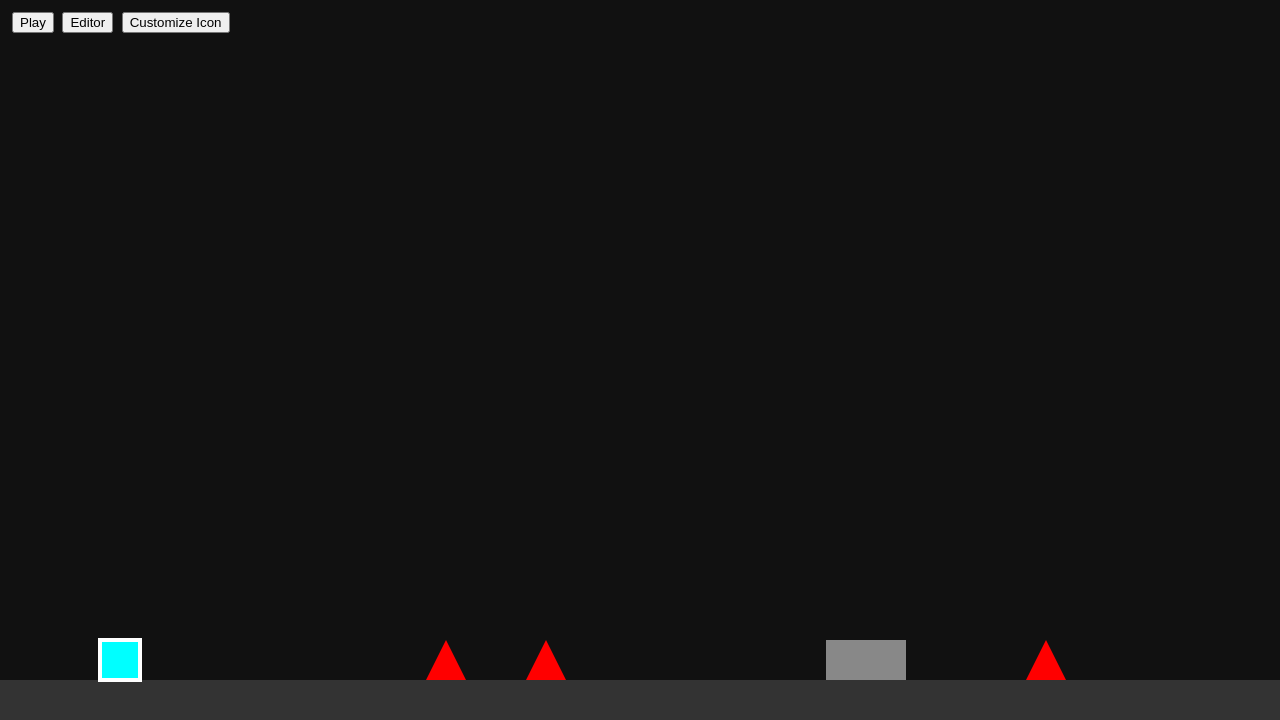
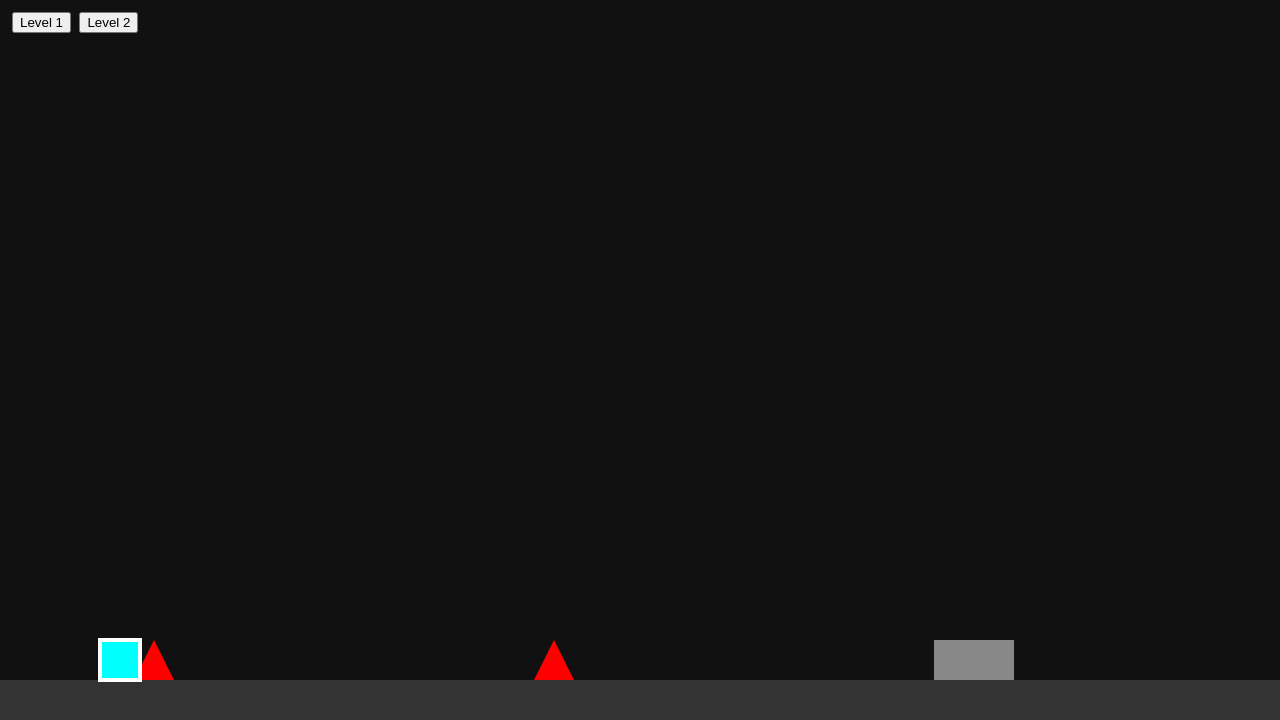
Before and after one commit to gamenrealityguys/my-game-site, a plain HTML site: page index.html in a window 1280 px wide. Drawn offline with Linux system fonts and the light colour scheme.

Commit message:
Update index.html

```diff
--- a/index.html
+++ b/index.html
@@ -2,7 +2,7 @@
 <html>
 <head>
 <meta charset="UTF-8">
-<title>Mini Geometry Dash Engine</title>
+<title>Mini GD Engine</title>
 <style>
 body { margin:0; overflow:hidden; background:#000; font-family:Arial; }
 canvas { display:block; background:#111; }
@@ -19,10 +19,8 @@ button { margin:2px; }
 <body>
 
 <div id="ui">
-    <button onclick="mode='play'">Play</button>
-    <button onclick="mode='editor'">Editor</button>
-    <button onclick="customize()">Customize Icon</button>
-    <span id="info"></span>
+    <button onclick="loadLevel(1)">Level 1</button>
+    <button onclick="loadLevel(2)">Level 2</button>
 </div>
 
 <canvas id="game"></canvas>
@@ -33,52 +31,80 @@ const ctx = canvas.getContext("2d");
 canvas.width = window.innerWidth;
 canvas.height = window.innerHeight;
 
-let mode = "play";
+let groundY = canvas.height - 120;
 let cameraX = 0;
+let currentLevel = 1;
+let isDead = false;
+let speed = 6;
+let keys = {};
 
 let player = {
     x:100,
     y:300,
     size:40,
     velY:0,
-    gravity:1,
-    jump:-15,
+    gravity:0.9,
+    jump:-18,
     grounded:false,
     rotation:0,
     form:"cube",
+    gravityDir:1,
     color:"cyan",
     secondary:"white"
 };
 
-let groundY = canvas.height - 120;
+let coyoteTime = 0;
+let coyoteLimit = 8;
 
-let level = [
+let levels = {
+
+1: [  // Easy + Ship section
+    {type:"spike", x:800},
+    {type:"spike", x:1200},
+    {type:"block", x:1600},
+    {type:"block", x:1640},
+    {type:"spike", x:2000},
+    {type:"portal_ship", x:2500},
+    {type:"spike", x:2800},
+    {type:"spike", x:3000},
+    {type:"spike", x:3300}
+],
+
+2: [  // Harder + Ball mode
     {type:"spike", x:600},
-    {type:"spike", x:700},
+    {type:"spike", x:750},
     {type:"block", x:1000},
-    {type:"block", x:1040},
-    {type:"spike", x:1200},
-    {type:"portal_ship", x:1500},
+    {type:"portal_ball", x:1300},
+    {type:"spike", x:1500},
     {type:"spike", x:1700},
-    {type:"portal_ufo", x:2200},
-    {type:"spike", x:2500},
-    {type:"spike", x:2600}
-];
+    {type:"block", x:2000},
+    {type:"spike", x:2300},
+    {type:"portal_ship", x:2600},
+    {type:"spike", x:2900}
+]
 
-let speed = 6;
-let isDead = false;
+};
+
+let level = levels[1];
+
+function loadLevel(num){
+    currentLevel = num;
+    level = levels[num];
+    resetPlayer();
+}
 
 function resetPlayer(){
     player.x = 100;
     player.y = 300;
     player.velY = 0;
     player.form = "cube";
+    player.gravityDir = 1;
     cameraX = 0;
     isDead = false;
 }
 
 function update(){
-    if(mode !== "play" || isDead) return;
+    if(isDead) return;
 
     cameraX += speed;
 
@@ -90,9 +116,11 @@ function update(){
             player.y = groundY - player.size;
             player.velY = 0;
             player.grounded = true;
+            coyoteTime = coyoteLimit;
             player.rotation = 0;
         } else {
             player.grounded = false;
+            coyoteTime--;
             player.rotation += 0.15;
         }
     }
@@ -100,22 +128,28 @@ function update(){
     if(player.form === "ship"){
         if(keys["Space"]) player.velY -= 1.5;
         else player.velY += 0.8;
-
         player.y += player.velY;
         player.rotation = player.velY * 0.05;
     }
 
-    if(player.form === "ufo"){
-        player.velY += 0.8;
+    if(player.form === "ball"){
+        player.velY += player.gravity * player.gravityDir;
         player.y += player.velY;
 
-        if(player.y + player.size > groundY){
+        if(player.gravityDir === 1 && player.y + player.size > groundY){
             player.y = groundY - player.size;
             player.velY = 0;
         }
+
+        if(player.gravityDir === -1 && player.y < 0){
+            player.y = 0;
+            player.velY = 0;
+        }
+
+        player.rotation += 0.2;
     }
 
-    if(player.y > canvas.height || player.y < -100){
+    if(player.y > canvas.height+200 || player.y < -200){
         die();
     }
 
@@ -123,15 +157,14 @@ function update(){
         let objX = obj.x - cameraX;
 
         if(obj.type === "spike"){
-            if(collide(objX, groundY-40, 40,40)){
-                die();
-            }
+            if(collide(objX, groundY-40,40,40)) die();
         }
 
         if(obj.type === "block"){
             if(collide(objX, groundY-40,40,40)){
                 player.y = groundY-40-player.size;
                 player.velY = 0;
+                player.grounded = true;
             }
         }
 
@@ -139,8 +172,9 @@ function update(){
             player.form = "ship";
         }
 
-        if(obj.type === "portal_ufo" && collide(objX, groundY-80,40,80)){
-            player.form = "ufo";
+        if(obj.type === "portal_ball" && collide(objX, groundY-80,40,80)){
+            player.form = "ball";
+            player.gravityDir = 1;
         }
     }
 }
@@ -156,7 +190,7 @@ function collide(x,y,w,h){
 
 function die(){
     isDead = true;
-    setTimeout(resetPlayer,1000);
+    setTimeout(resetPlayer,800);
 }
 
 function draw(){
@@ -187,8 +221,8 @@ function draw(){
             ctx.fillRect(objX,groundY-80,40,80);
         }
 
-        if(obj.type === "portal_ufo"){
-            ctx.fillStyle="purple";
+        if(obj.type === "portal_ball"){
+            ctx.fillStyle="orange";
             ctx.fillRect(objX,groundY-80,40,80);
         }
     }
@@ -198,7 +232,7 @@ function draw(){
 
 function drawPlayer(){
     ctx.save();
-    ctx.translate(player.x+player.size/2, player.y+player.size/2);
+    ctx.translate(player.x+20, player.y+20);
     ctx.rotate(player.rotation);
 
     ctx.fillStyle = player.color;
@@ -206,8 +240,8 @@ function drawPlayer(){
     ctx.lineWidth = 4;
 
     if(player.form === "cube"){
-        ctx.fillRect(-player.size/2,-player.size/2,player.size,player.size);
-        ctx.strokeRect(-player.size/2,-player.size/2,player.size,player.size);
+        ctx.fillRect(-20,-20,40,40);
+        ctx.strokeRect(-20,-20,40,40);
     }
 
     if(player.form === "ship"){
@@ -220,7 +254,7 @@ function drawPlayer(){
         ctx.stroke();
     }
 
-    if(player.form === "ufo"){
+    if(player.form === "ball"){
         ctx.beginPath();
         ctx.arc(0,0,20,0,Math.PI*2);
         ctx.fill();
@@ -230,50 +264,25 @@ function drawPlayer(){
     ctx.restore();
 }
 
-let keys = {};
 document.addEventListener("keydown", e=>{
     keys[e.code]=true;
 
-    if(mode==="play"){
-        if(player.form==="cube" && e.code==="Space" && player.grounded){
+    if(player.form==="cube" && e.code==="Space"){
+        if(player.grounded || coyoteTime > 0){
             player.velY = player.jump;
+            coyoteTime = 0;
         }
+    }
 
-        if(player.form==="ufo" && e.code==="Space"){
-            player.velY = -12;
-        }
+    if(player.form==="ball" && e.code==="Space"){
+        player.gravityDir *= -1;
+        player.velY = 0;
     }
 });
 
 document.addEventListener("keyup", e=>{
     keys[e.code]=false;
 });
-
-canvas.addEventListener("click", e=>{
-    if(mode==="editor"){
-        let x = e.clientX + cameraX;
-        level.push({type:"spike", x:x});
-    }
-});
-
-document.addEventListener("keydown", e=>{
-    if(mode==="editor"){
-        if(e.code==="KeyB"){
-            level.push({type:"block", x:cameraX+500});
-        }
-        if(e.code==="KeyS"){
-            localStorage.setItem("gd_level",JSON.stringify(level));
-            alert("Level Saved!");
-        }
-    }
-});
-
-function customize(){
-    let color = prompt("Primary color (ex: cyan, red, yellow)");
-    let secondary = prompt("Secondary color");
-    if(color) player.color=color;
-    if(secondary) player.secondary=secondary;
-}
 
 function loop(){
     update();
```
